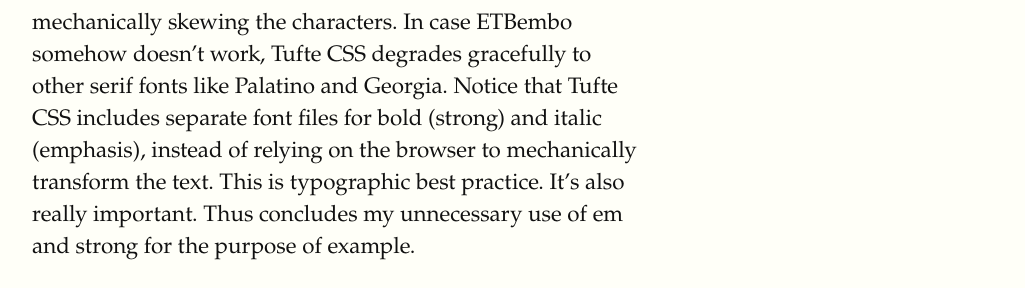
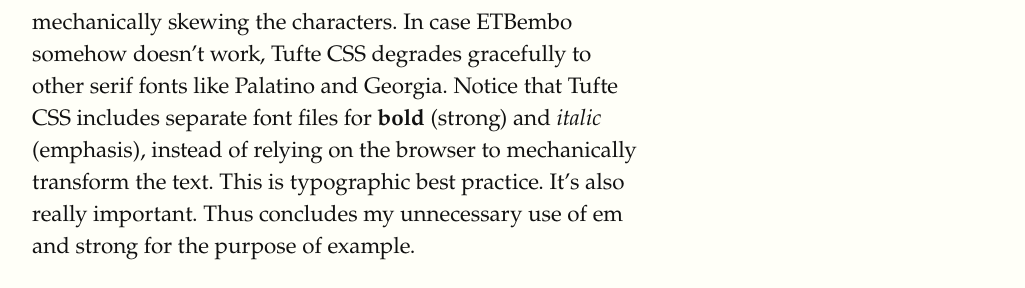
Before and after one commit to clayh53/tufte-jekyll, a Jekyll site: the page built from _posts/2015-02-19-tufte-style-jekyll-blog.md, in a window 1280 px wide and 900 px high, scrolled down 4081 px. Shown: the part 311-599 px from the top of the window, without its empty margins (128-1153 px from the left). Built offline with Jekyll 4.4.1, drawn with Linux system fonts in a browser that asks for light colours; formulas are drawn with MathJax 3; some of the changed text lies outside the part shown.

````diff
--- a/_posts/2015-02-19-tufte-style-jekyll-blog.md
+++ b/_posts/2015-02-19-tufte-style-jekyll-blog.md
@@ -70,7 +70,7 @@
 
 ### Text
 
-In print, Tufte uses the proprietary Monotype Bembo{% sidenote 3 'See Tufte’s comment in the [Tufte book fonts](http://www.edwardtufte.com/bboard/q-and-a-fetch-msg?msg_id=0000Vt) thread.' %} font. A similar effect is achieved in digital formats with the now open-source ETBembo, which Tufte-Jekyll supplies with a ```@font-face``` reference to a .ttf file. Thanks to [Linjie Ding](https://github.com/daveliepmann/tufte-css/commit/0a810a7d5f4707941c6f9fe99a53ec41f50a5c00), italicized text uses the ETBembo Italic font instead of mechanically skewing the characters. In case ETBembo somehow doesn’t work, Tufte CSS degrades gracefully to other serif fonts like Palatino and Georgia. Notice that Tufte CSS includes separate font files for bold (strong) and italic (emphasis), instead of relying on the browser to mechanically transform the text. This is typographic best practice. It’s also really important. Thus concludes my unnecessary use of em and strong for the purpose of example.
+In print, Tufte uses the proprietary Monotype Bembo{% sidenote 3 'See Tufte’s comment in the [Tufte book fonts](http://www.edwardtufte.com/bboard/q-and-a-fetch-msg?msg_id=0000Vt) thread.' %} font. A similar effect is achieved in digital formats with the now open-source ETBembo, which Tufte-Jekyll supplies with a ```@font-face``` reference to a .ttf file. Thanks to [Linjie Ding](https://github.com/daveliepmann/tufte-css/commit/0a810a7d5f4707941c6f9fe99a53ec41f50a5c00), italicized text uses the ETBembo Italic font instead of mechanically skewing the characters. In case ETBembo somehow doesn’t work, Tufte CSS degrades gracefully to other serif fonts like Palatino and Georgia. Notice that Tufte CSS includes separate font files for **bold** (strong) and *italic* (emphasis), instead of relying on the browser to mechanically transform the text. This is typographic best practice. It’s also really important. Thus concludes my unnecessary use of em and strong for the purpose of example.
 
 Code snippets ape GitHub's font selection using Microsoft's [*Consolas*](http://www.microsoft.com/typography/ClearTypeFonts.mspx) and the sans-serif font uses Tufte's choice of Gill Sans. Since this is not a free font, and some systems will not have it installed, the free google font [*Lato*](https://www.google.com/fonts/specimen/Lato) is designated as a fallback.
 
````
